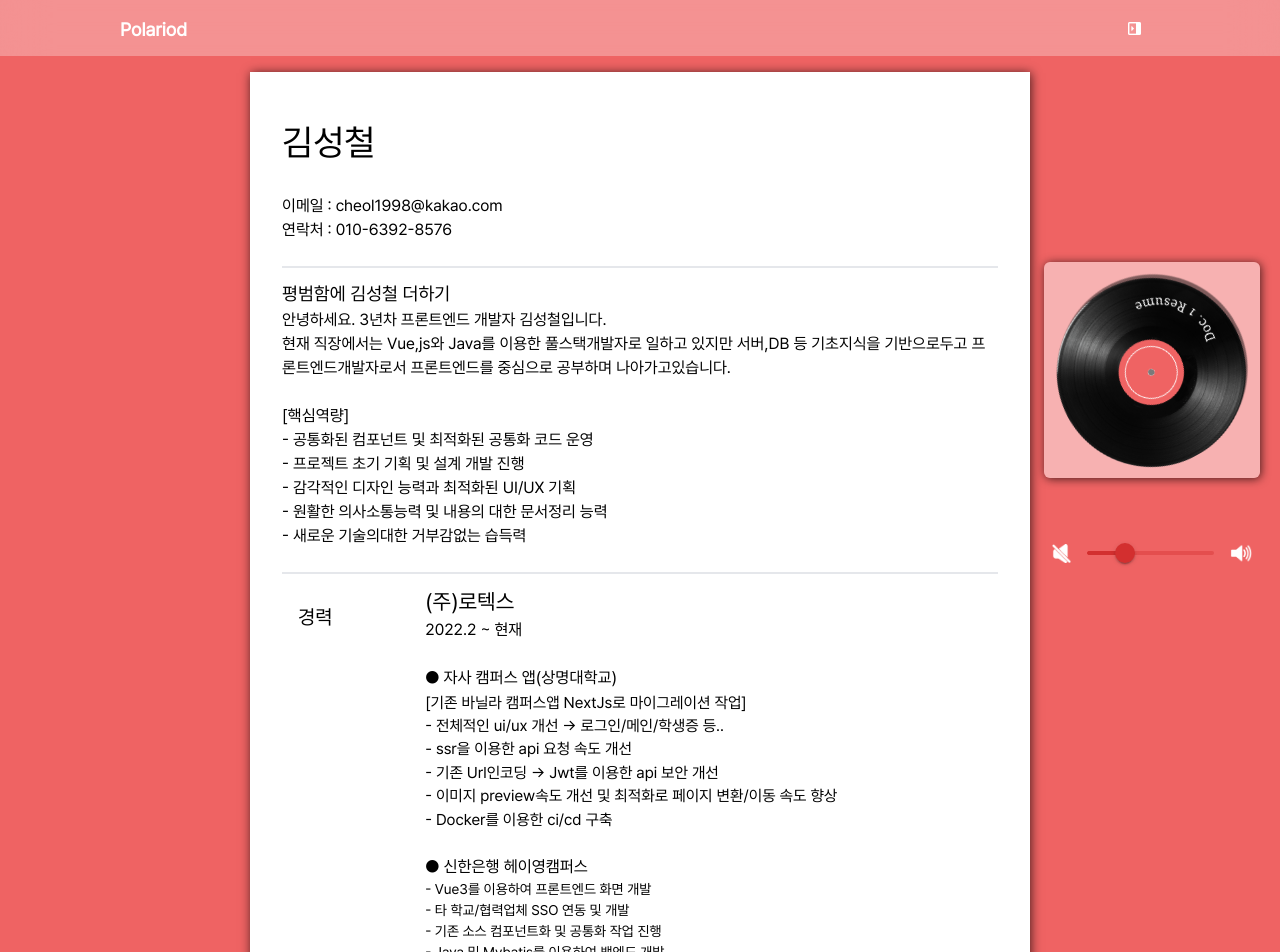
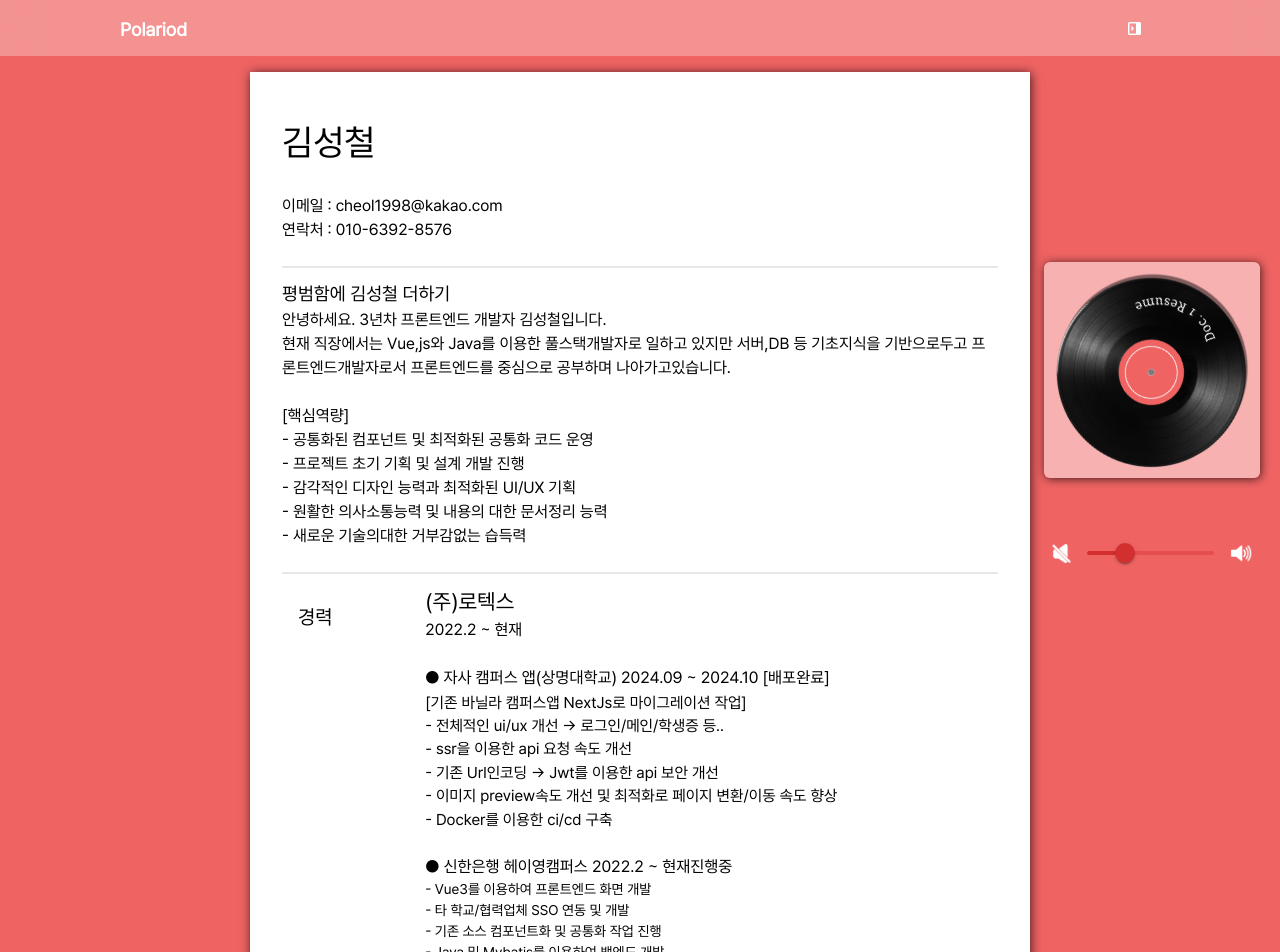
Before and after one commit to Raon98/Lp-bar, a Next.js app: page /detail/1 in a window 1280 px wide. Shown: the top 952 px of the page. Built offline with nearby package versions, Linux system fonts and the light colour scheme.

Commit message:
fix : 이력서 내용수정

```diff
--- a/app/features/detail/component/ResumeDetail.tsx
+++ b/app/features/detail/component/ResumeDetail.tsx
@@ -39,8 +39,8 @@ const ResumeDetail = () => {
             <div className="text-[1.15rem]">평범함에 김성철 더하기</div>
             <div>안녕하세요. 3년차 프론트엔드 개발자 김성철입니다.</div>
             <div>
-            현재 직장에서는 Vue,js와 Java를 이용한 풀스택개발자로 일하고 있지만 서버,DB 등 기초지식을 기반으로두고
-            프론트엔드개발자로서 프론트엔드를 중심으로 공부하며 나아가고있습니다.
+              현재 직장에서는 Vue,js와 Java를 이용한 풀스택개발자로 일하고 있지만 서버,DB 등 기초지식을 기반으로두고
+              프론트엔드개발자로서 프론트엔드를 중심으로 공부하며 나아가고있습니다.
             </div>
           </div>
 
@@ -65,9 +65,9 @@ const ResumeDetail = () => {
             <div className="text-[1.345rem]">(주)로텍스</div>
             <div>2022.2 ~ 현재</div>
 
-            <div className="mt-6 text-[1.015rem]">● 자사 캠퍼스 앱(상명대학교)</div>
+            <div className="mt-6 text-[1.015rem]">● 자사 캠퍼스 앱(상명대학교) 2024.09 ~ 2024.10 [배포완료]</div>
             <div className="flex flex-col text-[0.975rem] ">
-            <div>[기존 바닐라 캠퍼스앱 NextJs로 마이그레이션 작업]</div>
+              <div>[기존 바닐라 캠퍼스앱 NextJs로 마이그레이션 작업]</div>
 
               <div>- {"전체적인 ui/ux 개선 -> 로그인/메인/학생증 등.."}</div>
               <div>- ssr을 이용한 api 요청 속도 개선</div>
@@ -76,7 +76,7 @@ const ResumeDetail = () => {
               <div>- Docker를 이용한 ci/cd 구축</div>
             </div>
 
-            <div className="mt-6 text-[1.015rem]">● 신한은행 헤이영캠퍼스</div>
+            <div className="mt-6 text-[1.015rem]">● 신한은행 헤이영캠퍼스 2022.2 ~ 현재진행중</div>
             <div className="flex flex-col text-[0.875rem] ">
               <div className="">- Vue3를 이용하여 프론트엔드 화면 개발</div>
               <div className="">- 타 학교/협력업체 SSO 연동 및 개발</div>
```
